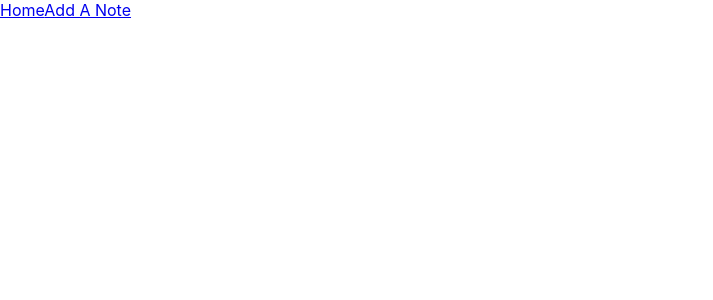
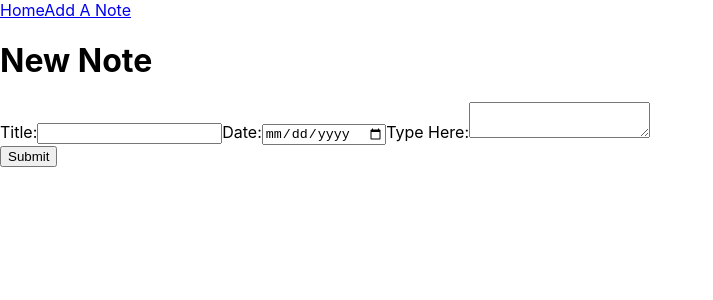
Before and after one commit to jengriffin/Grow-it-React, a React (Create React App) app in the folder grow-it/: page /blog in a window 1280 px wide. Shown: the top 300 px of the page, without its empty margins (0-713 px from the left). Built offline with nearby package versions, Linux system fonts and the light colour scheme; no server answers.

Commit message:
input date being wack yo

```diff
--- a/grow-it/src/components/AddBlog.jsx
+++ b/grow-it/src/components/AddBlog.jsx
@@ -1,8 +1,8 @@
 import { BASE_URL } from '../globals'
 import { useEffect, useState } from 'react'
-import { useParams } from 'react-router-dom'
 import { useNavigate } from 'react-router-dom'
 import axios from 'axios'
+
 
 const NewBlog =(props)=>{
   let navigate=useNavigate()
@@ -13,7 +13,7 @@ const NewBlog =(props)=>{
     body: ''
   }
   const [formState, setFormState] = useState(initialState)
-  console.log(`${BASE_URL}/blogs/`)
+
   useEffect(()=>{
     const getBlogs= async()=>{
       try{
@@ -24,5 +24,43 @@ const NewBlog =(props)=>{
     }
     getBlogs()
   },[])
+  const handleChange = (event) => {
+    console.log(event)
+    setFormState({ ...formState, [event.target.id]: event.target.value })
+  }
+  const handleSubmit = async (event) => {
+    event.preventDefault()
+    let res = await axios.post(`${BASE_URL}/blogs/`, formState)
+    setFormState(initialState)
+    navigate('/home')
+  }
+return(
+  <div className="form">
+      <form onSubmit={handleSubmit}>
+        <h1>New Note</h1>
+        <label htmlFor="title">Title:</label>
+        <input
+          type="text"
+          id="title"
+          onChange={handleChange}
+          value={formState.title}
+        />
+        <label htmlFor="date">Date:</label>
+        <input type="date"
+          onChange={handleChange}
+          value={formState.date}
+          // placeholder= "YYYY/MM/DD"
+        />
+        <label htmlFor="body">Type Here:</label>
+        <textarea
+          id="body"
+          onChange={handleChange}
+          value={formState.body}
+        /> <div>
+        <button type="submit">Submit</button>
+      </div>
+        </form>
+  </div>
+)
 }
 export default NewBlog
```
